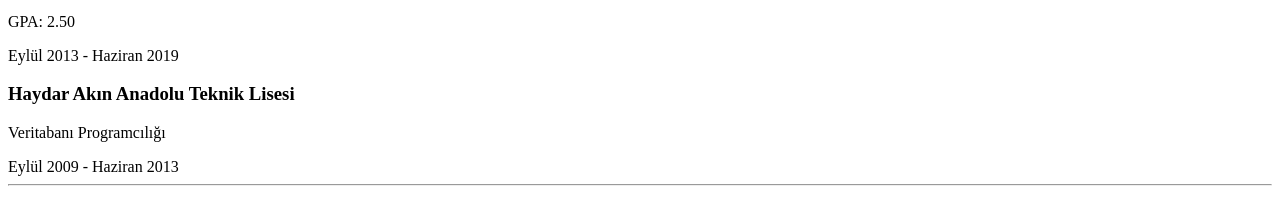
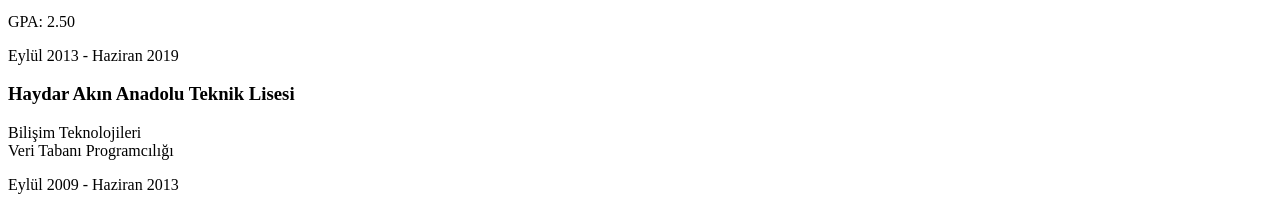
Before and after one commit to Ardabagce/Ardabagce.github.io, a website with bundled scripts: page index.html in a window 1280 px wide. Shown: the part 1114-1315 px from the top of the page. Built offline with nearby package versions, Linux system fonts and the light colour scheme; a web font is replaced by a local one.

Commit message:
Bölüm fixed

```diff
--- a/index.html
+++ b/index.html
@@ -150,7 +150,8 @@
           <div class="resume-item d-flex flex-column flex-md-row">
             <div class="resume-content mr-auto">
               <h3 class="mb-0">Haydar Akın Anadolu Teknik Lisesi</h3>
-              <div class="subheading mb-3">Veritabanı Programcılığı</div>
+              <div class="subheading mb-3">Bilişim Teknolojileri</div>
+              <div>Veri Tabanı Programcılığı</div>
               <p></p>
             </div>
             <div class="resume-date text-md-right">
```
